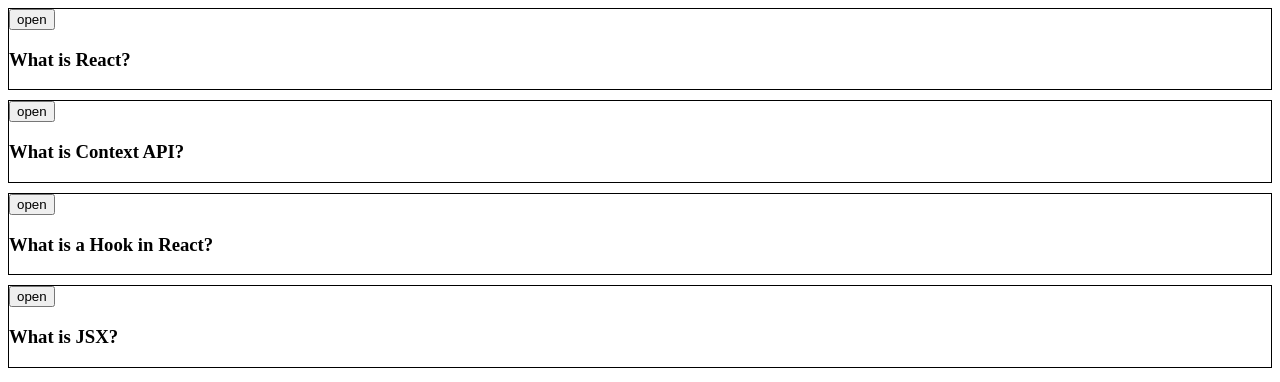
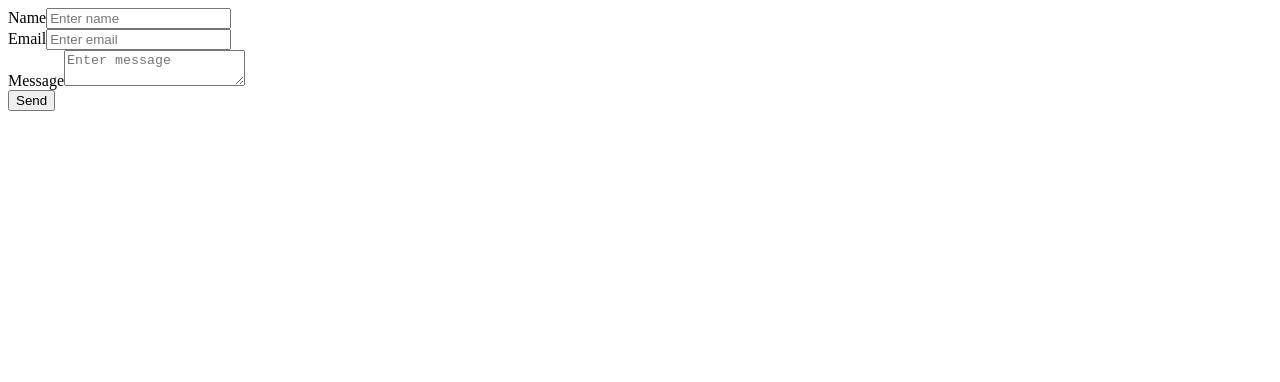
Before and after one commit to Harsha2306/react-coding-challenges, a React (Vite) app: page / in a window 1280 px wide. Shown: the top 382 px of the page. Built offline with nearby package versions, Linux system fonts and the light colour scheme.

Commit message:
Contact Form

```diff
--- a/package.json
+++ b/package.json
@@ -10,6 +10,7 @@
     "preview": "vite preview"
   },
   "dependencies": {
+    "axios": "^1.7.9",
     "react": "^19.0.0",
     "react-dom": "^19.0.0"
   },
--- a/src/App.tsx
+++ b/src/App.tsx
@@ -1,9 +1,9 @@
-import Accordion from "./Components/Accordion/Accordion";
+import ContactForm from "./components/ContactForm/ContactForm";
 
 function App() {
   return (
     <>
-      <Accordion />
+      <ContactForm />
     </>
   );
 }
--- /dev/null
+++ b/src/Components/ContactForm/ContactForm.tsx
@@ -0,0 +1,83 @@
+import React, { useState } from "react";
+import Input from "./Input";
+import TextArea from "./TextArea";
+import axios from "axios";
+
+interface IFormData {
+  name: string;
+  email: string;
+  message: string;
+}
+
+const initialState: IFormData = {
+  name: "",
+  email: "",
+  message: "",
+};
+
+const ContactForm: React.FC = () => {
+  const [formData, setFormData] = useState(initialState);
+  const [loading, setIsLoading] = useState(false);
+
+  const handleChange = (
+    e: React.ChangeEvent<HTMLInputElement | HTMLTextAreaElement>
+  ) => {
+    setFormData((prev) => ({ ...prev, [e.target.id]: e.target.value }));
+  };
+
+  const handleSubmit = async (e: React.FormEvent<HTMLFormElement>) => {
+    try {
+      e.preventDefault();
+      setIsLoading(true);
+      const response = await axios.post(
+        "https://www.greatfrontend.com/api/questions/contact-form",
+        formData
+      );
+      if (response?.status === 200) {
+        setFormData(initialState);
+        alert("Submitted Successfully");
+      }
+    } catch (error) {
+      if (axios.isAxiosError(error)) alert(error.response?.data);
+      else alert("An unexpected error occured");
+    } finally {
+      setIsLoading(false);
+    }
+  };
+
+  return (
+    <form onSubmit={handleSubmit}>
+      <Input
+        id="name"
+        name="name"
+        label="Name"
+        placeHolder="Enter name"
+        type="text"
+        value={formData.name}
+        handleChange={handleChange}
+      />
+      <Input
+        id="email"
+        name="email"
+        label="Email"
+        placeHolder="Enter email"
+        type="email"
+        value={formData.email}
+        handleChange={handleChange}
+      />
+      <TextArea
+        id="message"
+        name="message"
+        label="Message"
+        value={formData.message}
+        placeHolder="Enter message"
+        handleChange={handleChange}
+      />
+      <button type="submit" disabled={loading}>
+        {!loading ? "Send" : "Sending..."}
+      </button>
+    </form>
+  );
+};
+
+export default ContactForm;
--- /dev/null
+++ b/src/Components/ContactForm/Input.tsx
@@ -0,0 +1,37 @@
+import React from "react";
+
+interface IInputProps {
+  name: string;
+  label: string;
+  id: string;
+  value: string;
+  placeHolder: string;
+  type: string;
+  handleChange: (e: React.ChangeEvent<HTMLInputElement>) => void;
+}
+
+const Input: React.FC<IInputProps> = ({
+  name,
+  label,
+  id,
+  value,
+  placeHolder,
+  type,
+  handleChange,
+}: IInputProps) => {
+  return (
+    <div>
+      <label htmlFor={name}>{label}</label>
+      <input
+        value={value}
+        type={type}
+        name={name}
+        id={id}
+        placeholder={placeHolder}
+        onChange={(e) => handleChange(e)}
+      />
+    </div>
+  );
+};
+
+export default Input;
--- /dev/null
+++ b/src/Components/ContactForm/TextArea.tsx
@@ -0,0 +1,34 @@
+import React from "react";
+
+interface ITextAreaProps {
+  name: string;
+  label: string;
+  id: string;
+  value: string;
+  placeHolder: string;
+  handleChange: (e: React.ChangeEvent<HTMLTextAreaElement>) => void;
+}
+
+const TextArea: React.FC<ITextAreaProps> = ({
+  name,
+  label,
+  id,
+  value,
+  placeHolder,
+  handleChange,
+}: ITextAreaProps) => {
+  return (
+    <div>
+      <label htmlFor={name}>{label}</label>
+      <textarea
+        onChange={(e) => handleChange(e)}
+        placeholder={placeHolder}
+        value={value}
+        id={id}
+        name={name}
+      />
+    </div>
+  );
+};
+
+export default TextArea;
```
Also changed, not shown: 1 other file (tests, documents, lock files or other folders).
